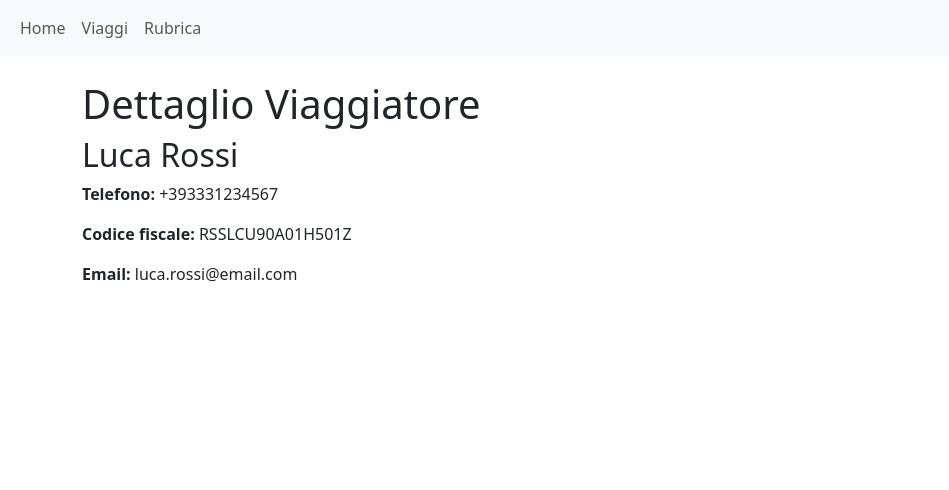
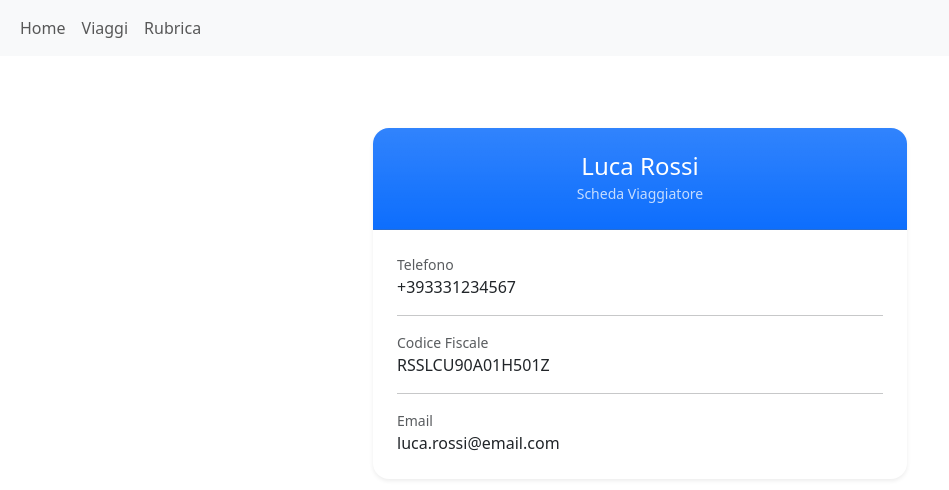
Before and after one commit to MhZ9191/soft-skill-project, a React (Vite) app: page /traveler/1 in a window 1280 px wide. Shown: the top 490 px of the page, without its empty margins (0-949 px from the left). Built offline with nearby package versions, Linux system fonts and the light colour scheme.

Commit message:
change UI TravelerDetailPage

```diff
--- a/src/pages/TravelerDetailPage.jsx
+++ b/src/pages/TravelerDetailPage.jsx
@@ -13,21 +13,49 @@ export default function TravelerDetailPage() {
 
   return (
     // recupero i dati del viaggiatore
-    <main>
-      <h1>Dettaglio Viaggiatore</h1>
-      <div className="card-detail">
-        <h2>
-          {travelerDetail.nome} {travelerDetail.cognome}
-        </h2>
-        <p>
-          <strong> Telefono:</strong> {travelerDetail.telefono}
-        </p>
-        <p>
-          <strong> Codice fiscale: </strong> {travelerDetail.codice_fiscale}
-        </p>
-        <p>
-          <strong> Email: </strong> {travelerDetail.mail}
-        </p>
+    <main className="container py-5">
+      <div className="row justify-content-center">
+        <div className="col-12 col-md-8 col-lg-6">
+          <div className="card shadow-sm border-0 rounded-4 overflow-hidden">
+            <div className="card-header bg-primary bg-gradient text-white p-4 text-center">
+              <h2 className="h4 mb-0">
+                {travelerDetail.nome} {travelerDetail.cognome}
+              </h2>
+              <small className="opacity-75">Scheda Viaggiatore</small>
+            </div>
+
+            <div className="card-body p-4">
+              <div className="mb-3 d-flex align-items-center">
+                <div>
+                  <label className="text-muted small d-block">Telefono</label>
+                  <span className="fw-medium">{travelerDetail.telefono}</span>
+                </div>
+              </div>
+
+              <hr />
+
+              <div className="mb-3 d-flex align-items-center">
+                <div>
+                  <label className="text-muted small d-block">
+                    Codice Fiscale
+                  </label>
+                  <span className="fw-medium text-uppercase">
+                    {travelerDetail.codice_fiscale}
+                  </span>
+                </div>
+              </div>
+
+              <hr />
+
+              <div className="mb-0 d-flex align-items-center">
+                <div>
+                  <label className="text-muted small d-block">Email</label>
+                  <span className="fw-medium">{travelerDetail.mail}</span>
+                </div>
+              </div>
+            </div>
+          </div>
+        </div>
       </div>
     </main>
   );
```
